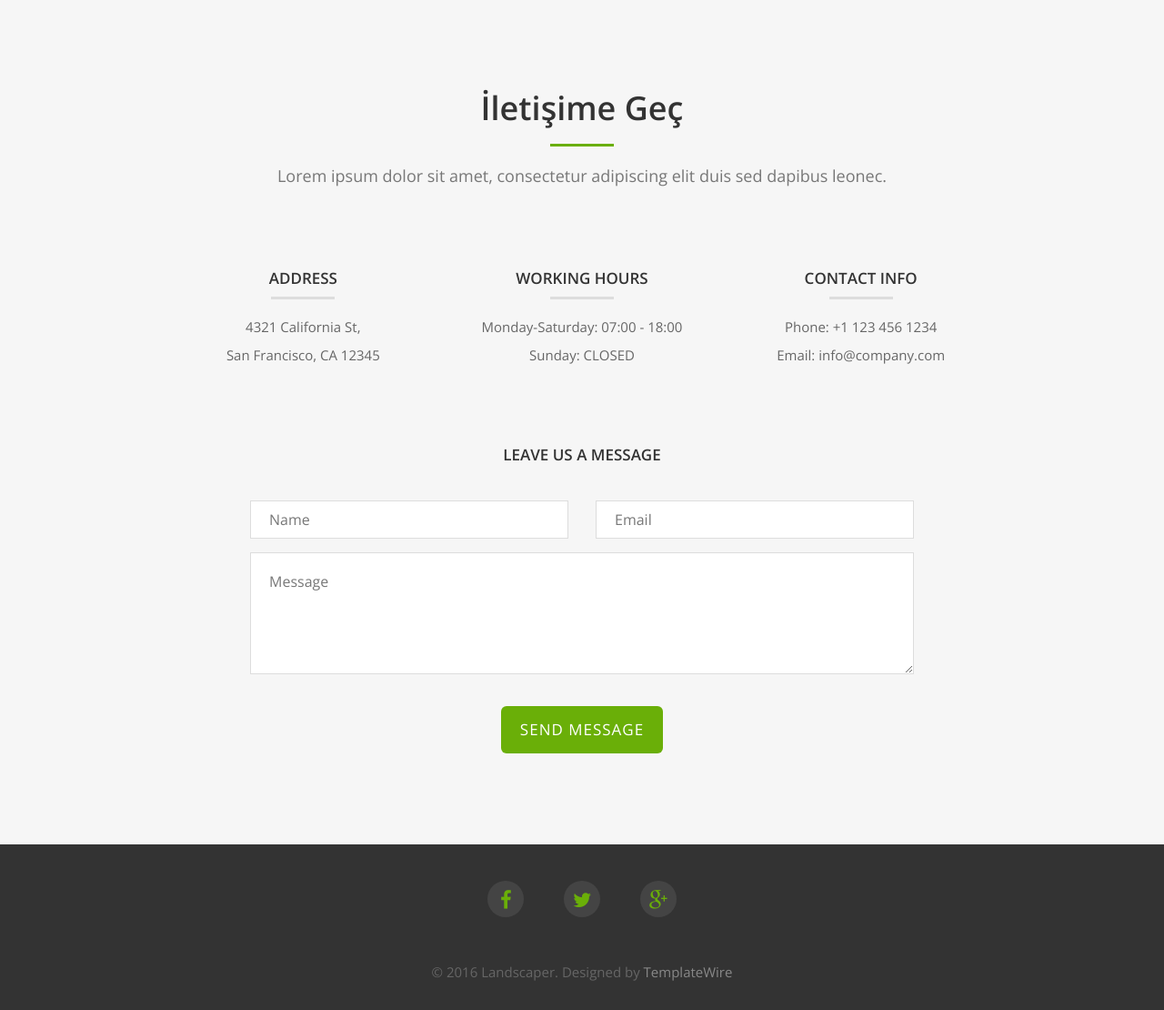
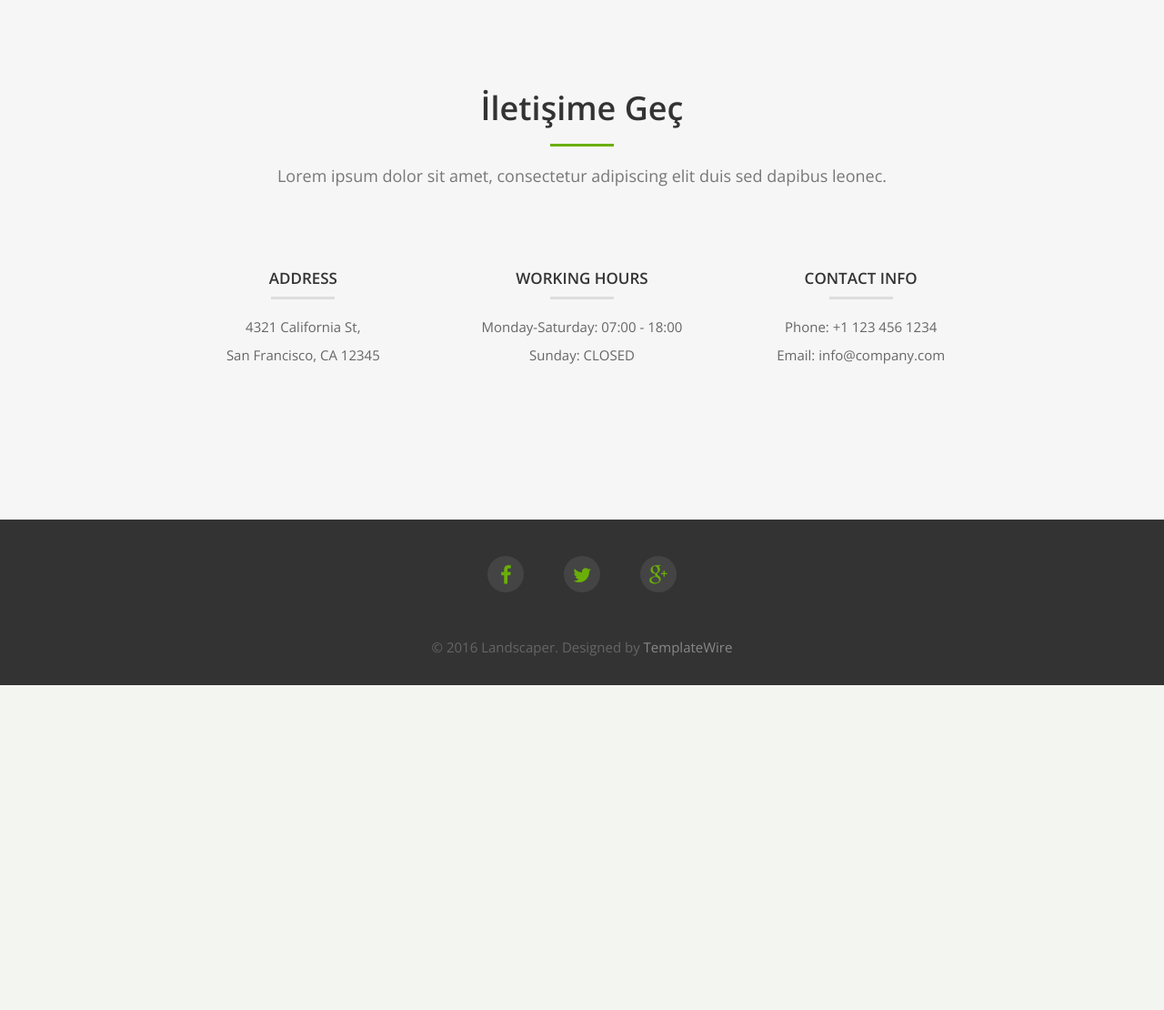
Before and after one commit to sehriban-tas/Akilli_Geri_Donusum, a PHP site: page /Akilli_Geri_Donusum/ in a window 1280 px wide. Shown: the part 3601-4711 px from the top of the page at 91% size. After the commit the page ends 4354 px from the top, so only its background shows below. Run offline with PHP 8.4, Linux system fonts and the light colour scheme; data that the repository does not hold is empty.

Commit message:
new commit

```diff
--- a/index.php
+++ b/index.php
@@ -300,34 +300,7 @@ require("admin/layouts/db.php");
                     </div>
                 </div>
             </div>
-            <div class="col-md-8 col-md-offset-2">
-                <h3>Leave us a message</h3>
-                <form name="sentMessage" id="contactForm" novalidate>
-                    <div class="row">
-                        <div class="col-md-6">
-                            <div class="form-group">
-                                <input type="text" id="name" class="form-control" placeholder="Name"
-                                    required="required">
-                                <p class="help-block text-danger"></p>
-                            </div>
-                        </div>
-                        <div class="col-md-6">
-                            <div class="form-group">
-                                <input type="email" id="email" class="form-control" placeholder="Email"
-                                    required="required">
-                                <p class="help-block text-danger"></p>
-                            </div>
-                        </div>
-                    </div>
-                    <div class="form-group">
-                        <textarea name="message" id="message" class="form-control" rows="4" placeholder="Message"
-                            required></textarea>
-                        <p class="help-block text-danger"></p>
-                    </div>
-                    <div id="success"></div>
-                    <button type="submit" class="btn btn-custom btn-lg">Send Message</button>
-                </form>
-            </div>
+
         </div>
     </div>
     <!-- Footer Section -->
```
